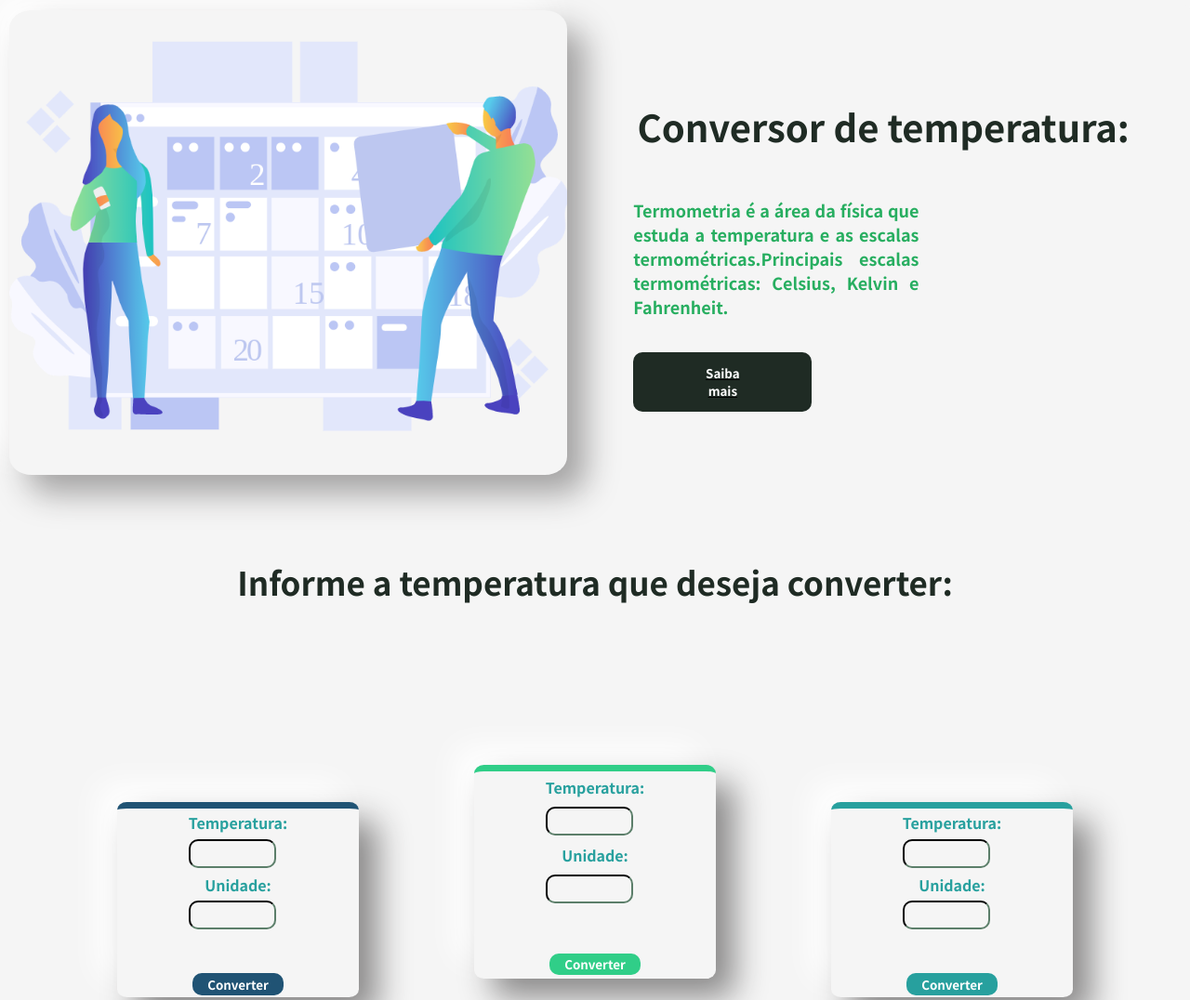
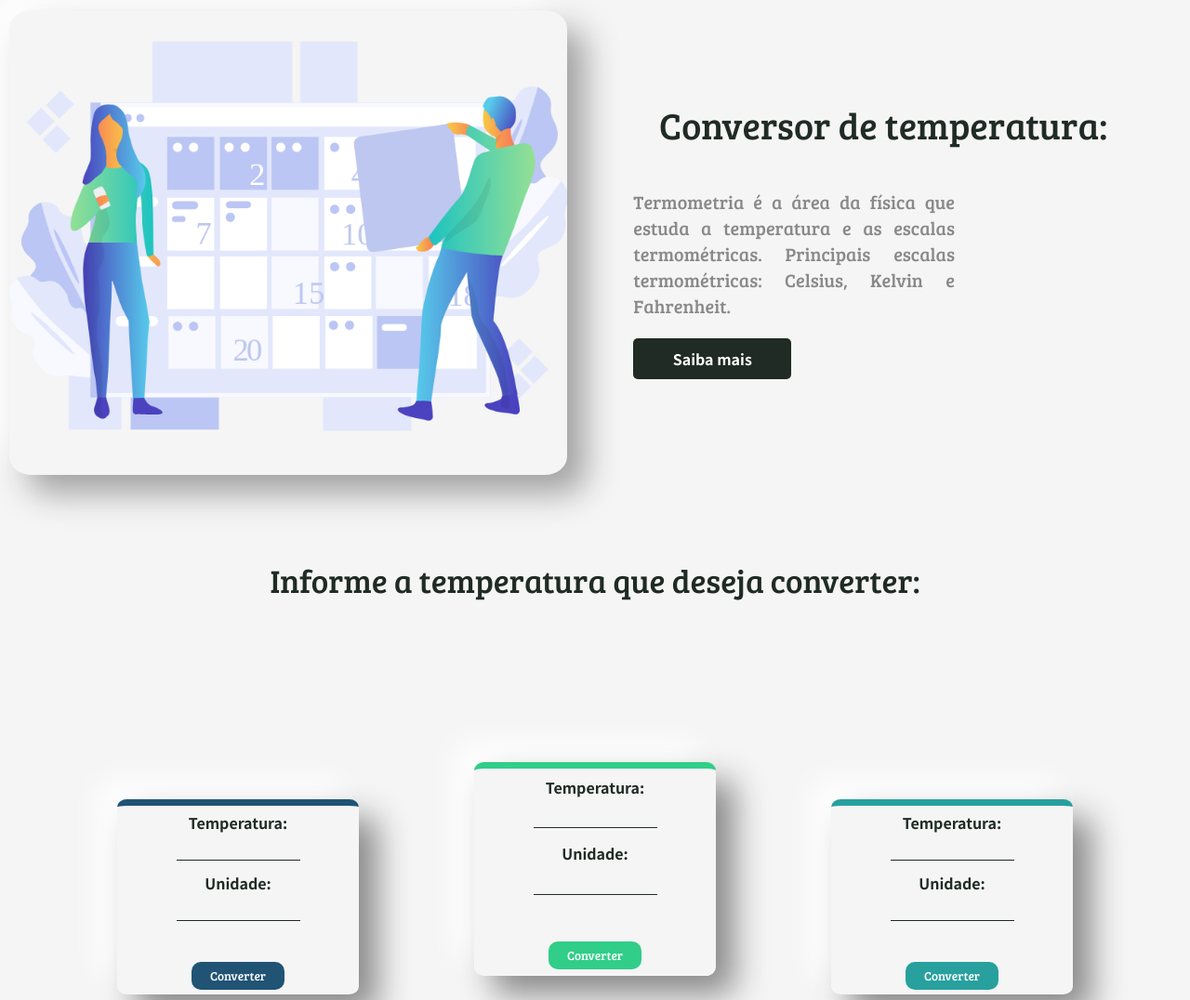
Before and after one commit to amandaduuaarte/temperature-converter, a plain HTML site: page index.html in a window 1280 px wide. Shown: the top 1076 px of the page at 93% size. Drawn offline with Linux system fonts and the light colour scheme.

Commit message:
atualização no css

```diff
--- /dev/null
+++ b/CSS/imports.css
@@ -0,0 +1,2 @@
+@import url('https://fonts.googleapis.com/css2?family=Noto+Sans+TC:wght@700&display=swap');
+@import url('https://fonts.googleapis.com/css2?family=Bree+Serif&display=swap');
--- a/CSS/style.css
+++ b/CSS/style.css
@@ -1,5 +1,4 @@
-@import url('https://fonts.googleapis.com/css2?family=Noto+Sans+TC:wght@700&display=swap');
-
+@import url('./imports.css');
 
 *{
     margin: 0;
@@ -8,7 +7,7 @@
     flex-flow: column nowrap;
     /*color: #ffffff;*/
     color: black;
-    font-family: 'Noto Sans TC', sans-serif;
+    font-family: 'Bree Serif', serif;
     font-weight: 50px;
     background-color:#f5f5f5;
 
@@ -29,13 +28,14 @@
     flex-direction: column;
 
 }
-#informations{
-    font-size: 18px;
-    color:#27ae60;
-    width:48%;
+.informations{
+    font-size: 20px;
+    color:#8a8989;
+    width:54%;
     margin-left:8%;
     text-align:justify;
 }
+
 #subTitle{
     padding-top: 35px;
     padding-bottom: 20px;
@@ -47,10 +47,6 @@
     height: 560px;
     width: 100%;
     flex-flow: row nowrap;
-    /*background-color: #205374;*/;
-    border-color:#1f2b24;
-    border-width: 45px;
-    border-radius: 5px;
     flex-direction: row;
     justify-content: space-around;
 
@@ -66,7 +62,9 @@
     border-radius: 4%;
 }
 #info{
-    color: #27A09E;
+    color:#1f2b24;
+    text-align:center;
+    font-family: 'Noto Sans TC';
 
 }
 #forms{
@@ -78,13 +76,30 @@
     flex-direction: column;
 
 }
-
-#More{
-    width:100px;
-    margin-left:8%;
-    background-color:#1f2b24;
+input {
+    height: 15px;
+    margin-top: 0;
+    align-self: center;
+    text-decoration: none;
+    border: 0px solid transparent;
+    border-bottom:1.5px solid #1f2b24;
 
 }
+
+a {
+    display: block;
+    width: 160px;
+    height: 35px;
+    padding: 10px 5px;
+    margin-left:8%;
+    background-color: #1f2b24;
+    color: #FFF;
+    border-radius: 5px;
+    text-decoration: none;
+    text-align: center;
+    font-weight: bold;
+    font-family: 'Noto Sans TC';
+    }
 #information{
     text-align: center;
     height: 50px;
@@ -92,7 +107,7 @@
     justify-content: center;
     align-content: space-around;
 }
-.inputs{
+/*.inputs{
     position: relative;
     align-content: center;
     width: 80px;
@@ -101,9 +116,9 @@
     padding-left: 50px;
     outline: none;
     padding: 4% 5%;
-    border-radius: 10px;
 
-}
+
+}*/
 #dados{
     align-content: center;
     justify-content:space-around;
@@ -115,9 +130,9 @@
         color: #FFF;
         padding: 2% 15%;
         border-radius: 10px;
-        align-items: center;
         align-content: center;
-        margin-top: 12px;
+        height:30px;
+        text-align: center;
 }
 #convertion-1{
     color:#fff;
--- a/index.html
+++ b/index.html
@@ -17,10 +17,11 @@
             <p class="title"> Conversor de temperatura:</p>
             <br>
             <br>
-            <p id="informations">Termometria é a área da física que estuda a temperatura e as escalas termométricas.Principais escalas termométricas: Celsius, Kelvin e Fahrenheit.</p>
+            <p class="informations" >Termometria é a área da física que estuda a temperatura e as escalas termométricas. Principais escalas termométricas: Celsius, Kelvin e Fahrenheit.</p>
                 <br>
                 <a href="https://mundoeducacao.uol.com.br/fisica/termologia.htm#:~:text=Termometria%20%C3%A9%20a%20%C3%A1rea%20da,%3A%20Celsius%2C%20Kelvin%20e%20Fahrenheit." target="_blank">
-                <button type="submit" class="btn-primary" id="More">Saiba mais </button> </a>
+            Saiba mais
+             </a>
         </div>
     </div>
     <label><p  class="title" id="subTitle"> Informe a temperatura que deseja converter:</p></label>
@@ -38,7 +39,7 @@
                 <label id="info"> Unidade: </label>
                 <input type ="text" class="inputs" id="type" >
                 <br>
-                <input type = "button" class="btn btn-primary" id="convertion-1" onclick="transform()" value= "Converter"/>
+                <input type = "button" class="btn-primary" id="convertion-1" onclick="transform()" value= "Converter"/>
             </form>
 
     </div>
@@ -51,7 +52,7 @@
             <label id="info"> Unidade: </label>
             <input type ="text" class="inputs" id="type" >
             <br>
-            <input type = "button" class="btn btn-primary" id="convertion-2" onclick="transform()" value= "Converter"/>
+            <input type = "button" class="btn-primary" id="convertion-2" onclick="transform()" value= "Converter"/>
         </form>
 
 </div>
@@ -64,7 +65,7 @@
         <label id="info"> Unidade: </label>
         <input type ="text" class="inputs" id="type" >
         <br>
-        <input type = "button" class="btn btn-primary" id="convertion-3" onclick="transform()" value= "Converter"/>
+        <input type = "button" class="btn-primary" id="convertion-3" onclick="transform()" value= "Converter"/>
     </form>
 
 </div>
```
